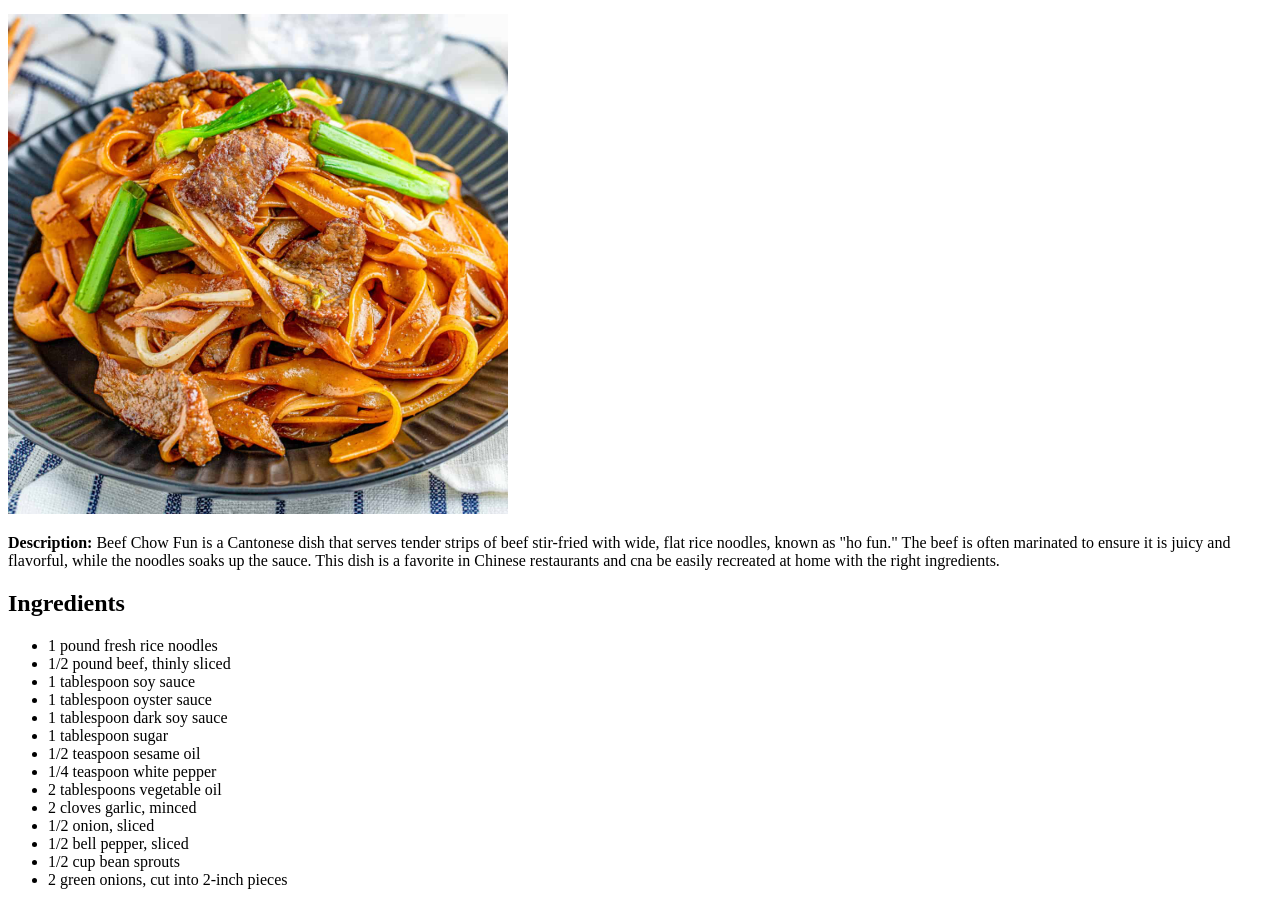
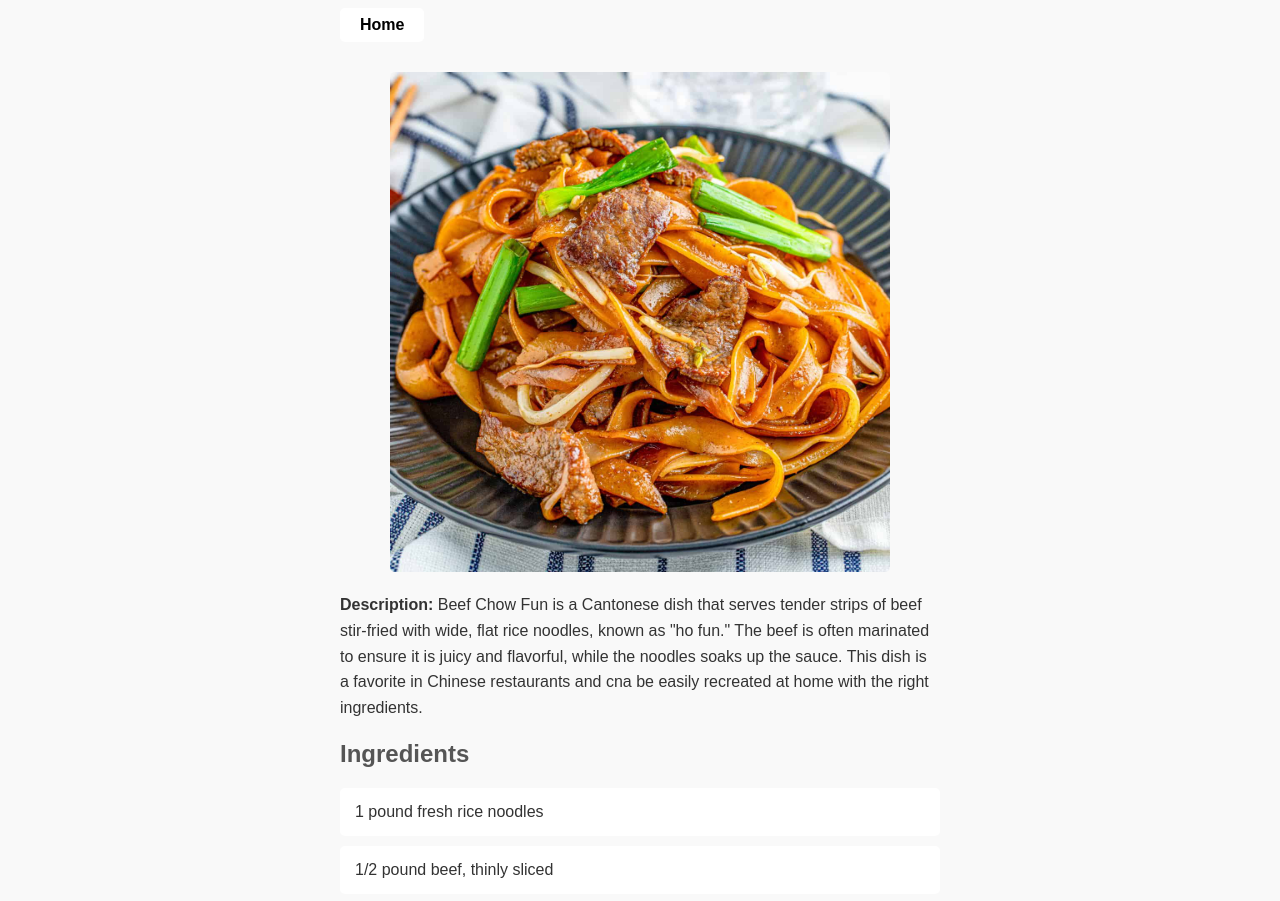
Before and after one commit to ethancla/recipes, a plain HTML site: page recipe-list/beef-chow-fun.html in a window 1280 px wide. Shown: the part 100-1001 px from the top of the page. Drawn offline with Linux system fonts and the light colour scheme.

Commit message:
Added external CSS styling
- Added styling for headings, lists, and links
- Included two additional fonts as fallback
- Wrapped description and Home button in a .container div for alignment

```diff
--- a/recipe-list/beef-chow-fun.html
+++ b/recipe-list/beef-chow-fun.html
@@ -3,13 +3,15 @@
     <head>
         <meta charset="UTF-8">
         <meta name = "viewport" content = "width=device-width, initial-scale=1.0">
+        <link rel="stylesheet" href="../styles.css">
         <title>Beef Chow Fun</title>
     </head>
 
     <body>
         <h1>Beef Chow Fun</h1>
 
-        <a href="../index.html">Home</a>
+        <div class="container">
+        <a class="home" href="../index.html">Home</a>
 
         <p></p>
 
@@ -21,6 +23,7 @@
             while the noodles soaks up the sauce. This dish is a favorite in Chinese
             restaurants and cna be easily recreated at home with the right ingredients.</p>
 
+        </div>
         <h2>Ingredients</h2>
         <ul>
             <li>1 pound fresh rice noodles</li>
--- /dev/null
+++ b/styles.css
@@ -0,0 +1,102 @@
+body {
+    font-family: Arial, Helvetica, sans-serif;
+    margin: 0;
+    padding: 20px;
+    background-color: #f9f9f9;
+    color: #333
+}
+
+/* Heading styles */
+h1 {
+    text-align: center;
+    margin-top: 20px;
+    color: #222;
+}
+
+/* Recipe Styles */
+ul {
+    list-style: none;
+    padding: 0;
+    max-width: 600px;
+    margin: 20px auto;
+}
+
+ul li {
+    background: #fff;
+    margin: 10px 0;
+    padding: 15px;
+    border-radius: 5px;
+    box-shadow: 0 2px 4px rba(0, 0, 0, 0.1);
+}
+
+ul li a {
+    background: #fff;
+    color: #007BFF;
+    font-size: 1.2em;
+}
+
+ul li a:hover {
+    text-decoration: underline;
+}
+
+/* Recipe Details Page Style */
+img {
+    display: block;
+    margin: 20px auto;
+    max-width: 100%;
+    border-radius: 5px;
+}
+
+p {
+    max-width: 600px;
+    margin: 20px auto;
+    line-height: 1.6;
+}
+
+h2 {
+    max-width: 600px;
+    margin: 20px auto;
+    color: #555;
+}
+
+/* Lists instructions */
+ol li {
+    background: #fff;
+    margin: 20px auto;
+    padding: 20px;
+    max-width: 600px;
+    border-radius: 5px;
+    box-shadow:  2px 4px rba(0, 0, 0, 0.1);
+}
+
+/* Link Styles */
+a {
+    color: #007BFF;
+}
+
+a:hover {
+    color: #0056b3;
+}
+
+/* Home button */
+a.home {
+    display: inline-block;
+    margin: 10px auto;
+    padding: 8px 20px;
+    text-align: center;
+    background-color: #fff;
+    color: black;
+    border-radius: 5px;
+    text-decoration: none;
+    font-weight: bold;
+    transition: background-color 0.3s ease;
+}
+
+a.home:hover {
+    background-color: #555;
+}
+
+.container {
+    max-width: 600px;
+    margin: 0 auto;
+}
```
Also changed, not shown: index.html (+1 -0 lines), recipe-list/jambalaya.html (+4 -1 lines), recipe-list/shrimp-scampi.html (+4 -1 lines).
